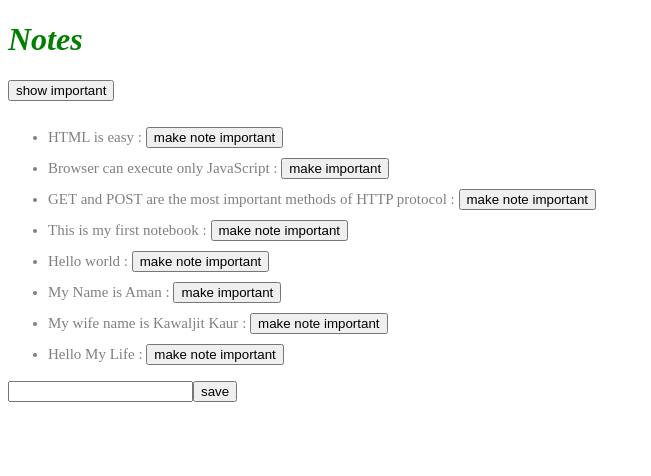
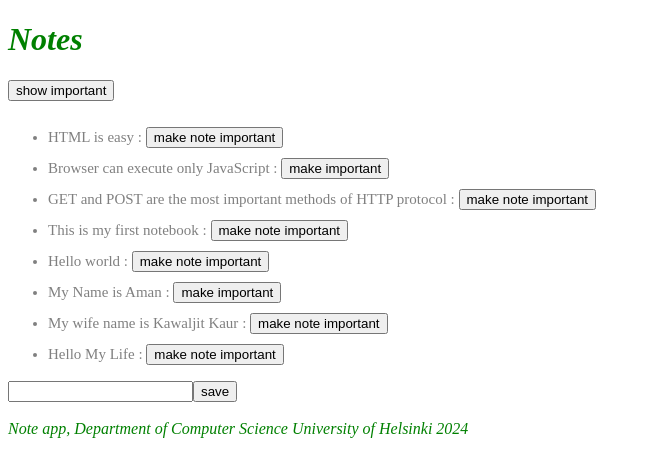
Before and after one commit to amandeep90s/fullstack-react-course, a React (Vite) app in the folder part2/notes-frontend/: page / in a window 1280 px wide. Shown: the top 476 px of the page, without its empty margins (0-651 px from the left). Built offline with nearby package versions, Linux system fonts and the light colour scheme; data requests are answered from the project's data file.

Commit message:
Part 2 - Inline styles

```diff
--- a/part2/notes-frontend/src/App.jsx
+++ b/part2/notes-frontend/src/App.jsx
@@ -1,4 +1,5 @@
 import { useEffect, useState } from "react";
+import Footer from "./components/Footer";
 import Note from "./components/Note";
 import Notification from "./components/Notification";
 import noteService from "./services/notes";
@@ -78,6 +79,8 @@
 
 				<button type="submit">save</button>
 			</form>
+
+			<Footer />
 		</div>
 	);
 };
--- /dev/null
+++ b/part2/notes-frontend/src/components/Footer.jsx
@@ -0,0 +1,18 @@
+const Footer = () => {
+	const footerStyle = {
+		color: "green",
+		fontStyle: "italic",
+		fontSize: 16,
+	};
+
+	return (
+		<div style={footerStyle}>
+			<br />
+			<em>
+				Note app, Department of Computer Science University of Helsinki 2024
+			</em>
+		</div>
+	);
+};
+
+export default Footer;
```
